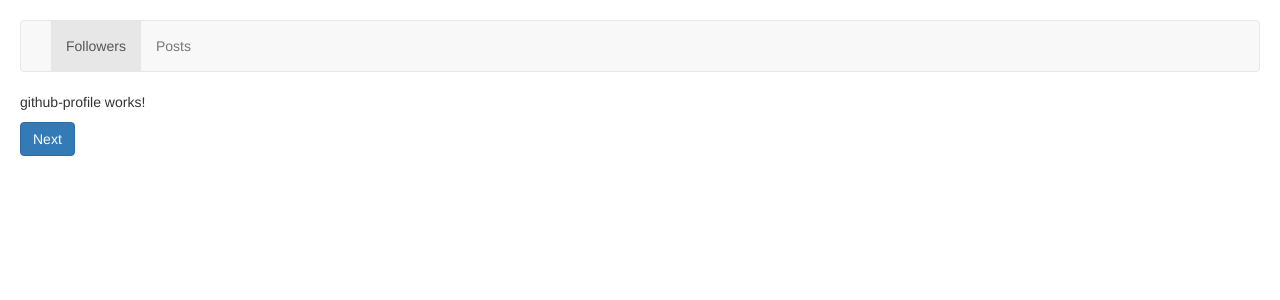
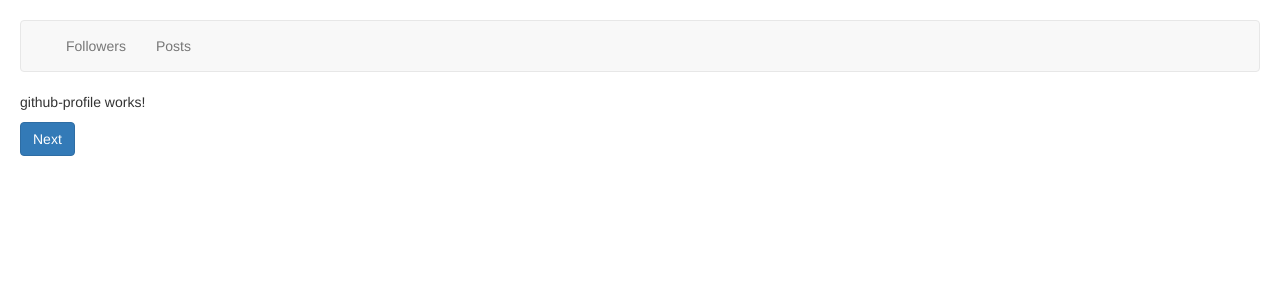
Before and after one commit to 1feanyi/typescript-sandbox, an Angular app: page /followers/1/1 in a window 1280 px wide. Shown: the top 300 px of the page. Built offline with nearby package versions, Linux system fonts and the light colour scheme; what protractor would draw is missing.

Commit message:
route switch map

```diff
--- a/src/app/github-followers/github-followers.component.ts
+++ b/src/app/github-followers/github-followers.component.ts
@@ -1,5 +1,10 @@
+import { ActivatedRoute } from '@angular/router';
 import { GithubFollowersService } from '../github-followers.service';
 import { Component, OnInit } from '@angular/core';
+import { Observable } from 'rxjs/Observable';
+import 'rxjs/add/observable/combineLatest';
+import 'rxjs/add/operator/map';
+import 'rxjs/add/operator/switchMap';
 
 @Component({
   selector: 'github-followers',
@@ -9,10 +14,21 @@ import { Component, OnInit } from '@angular/core';
 export class GithubFollowersComponent implements OnInit {
   followers: any[];
 
-  constructor(private service: GithubFollowersService) {  }
+  constructor(
+    private route: ActivatedRoute,
+    private service: GithubFollowersService) {  }
 
   ngOnInit() {
-    this.service.getAll()
-      .subscribe(followers => this.followers = followers);
+    Observable.combineLatest([
+      this.route.paramMap,
+      this.route.queryParamMap
+    ])
+    .switchMap(combined => {
+      let id = combined[0].get('id');
+      let page = combined[1].get('page');
+
+      return this.service.getAll();
+    })
+    .subscribe(followers => this.followers = followers);
   }
 }
--- a/src/app/navbar/navbar.component.html
+++ b/src/app/navbar/navbar.component.html
@@ -2,8 +2,16 @@
   <div class="container-fluid">
     <div class="collapse navbar-collapse">
       <ul class="nav navbar-nav">
-        <li routerLinkActive="active current"><a routerLink="/followers">Followers</a></li>
-        <li routerLinkActive="active current"><a routerLink="/posts">Posts</a></li>
+        <li routerLinkActive="active current">
+          <a
+            routerLink="/followers"
+            [queryParams]="{ page: 1, order: 'newest' }">
+            Followers
+          </a>
+        </li>
+        <li routerLinkActive="active current">
+          <a routerLink="/posts">Posts</a>
+        </li>
       </ul>
     </div>
   </div>
```
